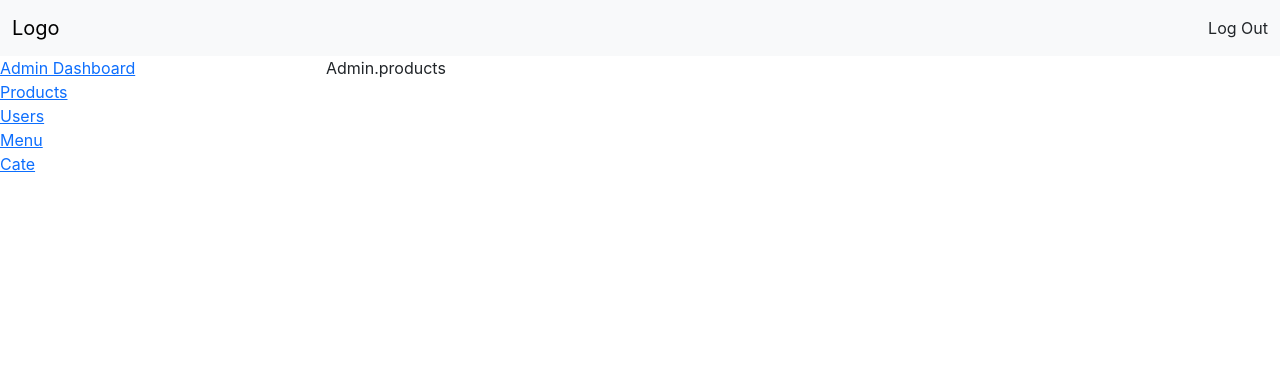
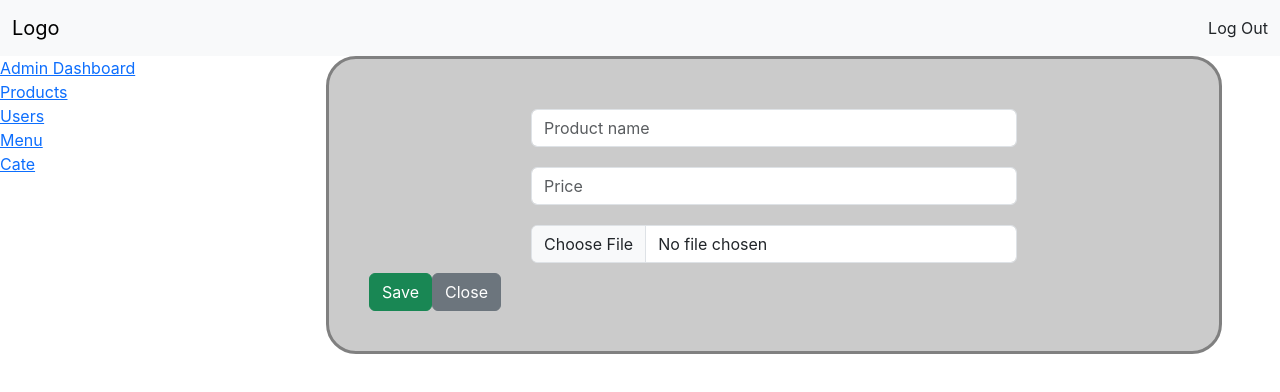
Before and after one commit to NaDo2383/onlineshop-fe, a React (Create React App) app: page /admin.Products in a window 1280 px wide. Shown: the top 392 px of the page. Built offline with nearby package versions, Linux system fonts and the light colour scheme.

Commit message:
20230203 class

```diff
--- a/src/components/addMenuModal.js
+++ b/src/components/addMenuModal.js
@@ -1,9 +1,13 @@
 import React from "react";
 
-export default function AddMenuModal({ modal, setModal }) {
+export default function AddMenuModal({
+  modal,
+  setModal,
+  addingMenu,
+  setAddingMenu,
+  addMenu,
+}) {
   return (
-        // {modal ? "display:block" : "display:hidden"}
-        // style={{display : modal? "block" : "none"}}
     <div
       style={modal ? { display: "block" } : { display: "none" }}
       id="addMenuModal"
@@ -13,21 +17,31 @@ export default function AddMenuModal({ modal, setModal }) {
         type="text"
         placeholder="Menu name"
         aria-label="default input example"
+        value={addingMenu.menuName}
+        onChange={(e) =>
+          setAddingMenu({ ...addingMenu, menuName: e.target.value })
+        }
       />
       <input
         class="form-control addMenuModalInput"
         type="text"
         placeholder="Menu link /example"
         aria-label="default input example"
+        value={addingMenu.link}
+        onChange={(e) => setAddingMenu({ ...addingMenu, link: e.target.value })}
       />
       <input
         class="form-control addMenuModalInput"
-                type="text"
+        type="number"
         placeholder="Position"
         aria-label="default input example"
+        value={addingMenu.position}
+        onChange={(e) =>
+          setAddingMenu({ ...addingMenu, position: e.target.value })
+        }
       />
       <div className="addMenuModalBtns">
-                <button type="button" class="btn btn-success">
+        <button type="button" class="btn btn-success" onClick={() => addMenu()}>
           Save
         </button>
         <button
--- a/src/pages/admin.menu.js
+++ b/src/pages/admin.menu.js
@@ -3,10 +3,17 @@ import AddMenuModal from "../components/addMenuModal";
 import axios from "axios";
 
 export default function AdminMenu() {
+  const menuInit = {
+    menuName: "",
+    link: "",
+    position: "",
+  };
+
   const [data, setData] = useState([]);
   const [error, setError] = useState(false);
   const [loading, setLoading] = useState(true);
   const [modal, setModal] = useState(false);
+  const [addingMenu, setAddingMenu] = useState(menuInit);
 
   useEffect(() => {
     getMenuData();
@@ -23,14 +30,37 @@ export default function AdminMenu() {
   }
 
   function deleteMenuData(id) {
-        axios.delete(`http://localhost:8000/api/menu?id=${id}`).then((res) => {
-            setData(res);
-        });
+    axios
+      .delete(`http://localhost:8000/api/menu/${id}`)
+      .then((res) => {
+        setData(res.data.result);
+      })
+      .catch((err) => console.log(err));
+  }
+
+  function addMenu() {
+    axios
+      .post("http://localhost:8000/api/menu", addingMenu)
+      .then((res) => {
+        console.log(res);
+        setData(res.data.result);
+      })
+      .catch((err) => console.log(err));
+
+    setModal(!modal);
+    console.log(addingMenu);
+    setAddingMenu(menuInit);
   }
 
   return (
     <div className="p-5">
-            <AddMenuModal modal={modal} setModal={setModal} />
+      <AddMenuModal
+        modal={modal}
+        setModal={setModal}
+        addMenu={addMenu}
+        addingMenu={addingMenu}
+        setAddingMenu={setAddingMenu}
+      />
       <div className="row d-flex justify-content-center">
         <div className="col-1">
           <button
@@ -76,10 +106,7 @@ export default function AdminMenu() {
                   >
                     Delete
                   </button>
-                                    <button
-                                        type="button"
-                                        class="btn btn-warning"
-                                    >
+                  <button type="button" class="btn btn-warning">
                     Edit
                   </button>
                 </td>
--- a/src/pages/admin.products.js
+++ b/src/pages/admin.products.js
@@ -1,7 +1,74 @@
-import React from 'react'
+import React, { useState } from "react";
+import axios from "axios";
 
 export default function AdminProducts() {
-    return (
-        <div>Admin.products</div>
-    )
+  const productInit = {
+    productName: "",
+    categoryId: "",
+    price: "",
+    thumb: "",
+  };
+  let [productItem, setProductItem] = useState(productInit);
+  return (
+    <div>
+      <div id="addMenuModal" className="d-flex flex-column">
+        <input
+          class="form-control addMenuModalInput"
+          type="text"
+          placeholder="Product name"
+          aria-label="default input example"
+          value={productItem.productName}
+          onChange={(e) => {
+            setProductItem({ ...productItem, productName: e.target.value });
+          }}
+        />
+        <input
+          class="form-control addMenuModalInput"
+          type="text"
+          placeholder="Price"
+          aria-label="default input example"
+          value={productItem.price}
+          onChange={(e) => {
+            setProductItem({ ...productItem, price: e.target.value });
+          }}
+        />
+        <input
+          class="form-control addMenuModalInput"
+          type="file"
+          placeholder="Position"
+          aria-label="default input example"
+          onChange={(e) => {
+            const url = "https://api.cloudinary.com/v1_1/dpgnl2yyr/upload";
+
+            const formData = new FormData();
+
+            let file = e.target.files[0];
+            formData.append("file", file);
+            formData.append("api_key", "675484793394138");
+            formData.append("folder", "shop");
+            formData.append("upload_preset", "abvttugs");
+
+            axios
+              .post(url, formData)
+              .then((res) => {
+                console.log(res);
+                setProductItem({ ...productItem, thumb: res.data.secure_url });
+              })
+              .catch((err) => alert(err))
+              .finally((res) => {
+                alert("upload finished");
+              });
+          }}
+        />
+        <div className="d-flex">
+          <button type="button" class="btn btn-success">
+            Save
+          </button>
+          <button type="button" class="btn btn-secondary">
+            Close
+          </button>
+        </div>
+      </div>
+    </div>
+  );
 }
```
Also changed, not shown: src/components/addProductModal.js (added). Lines whose indentation alone changed are shown as unchanged.
